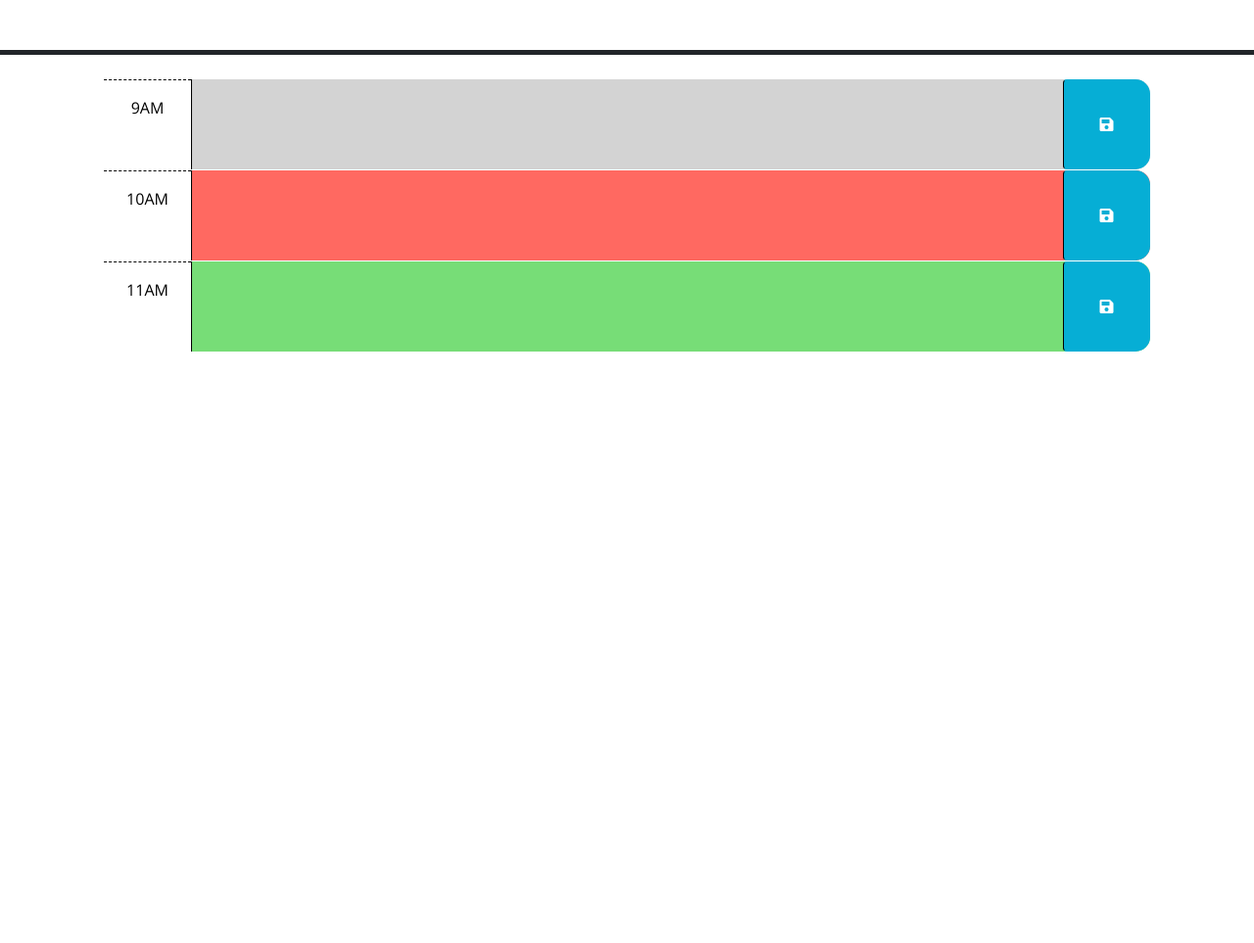
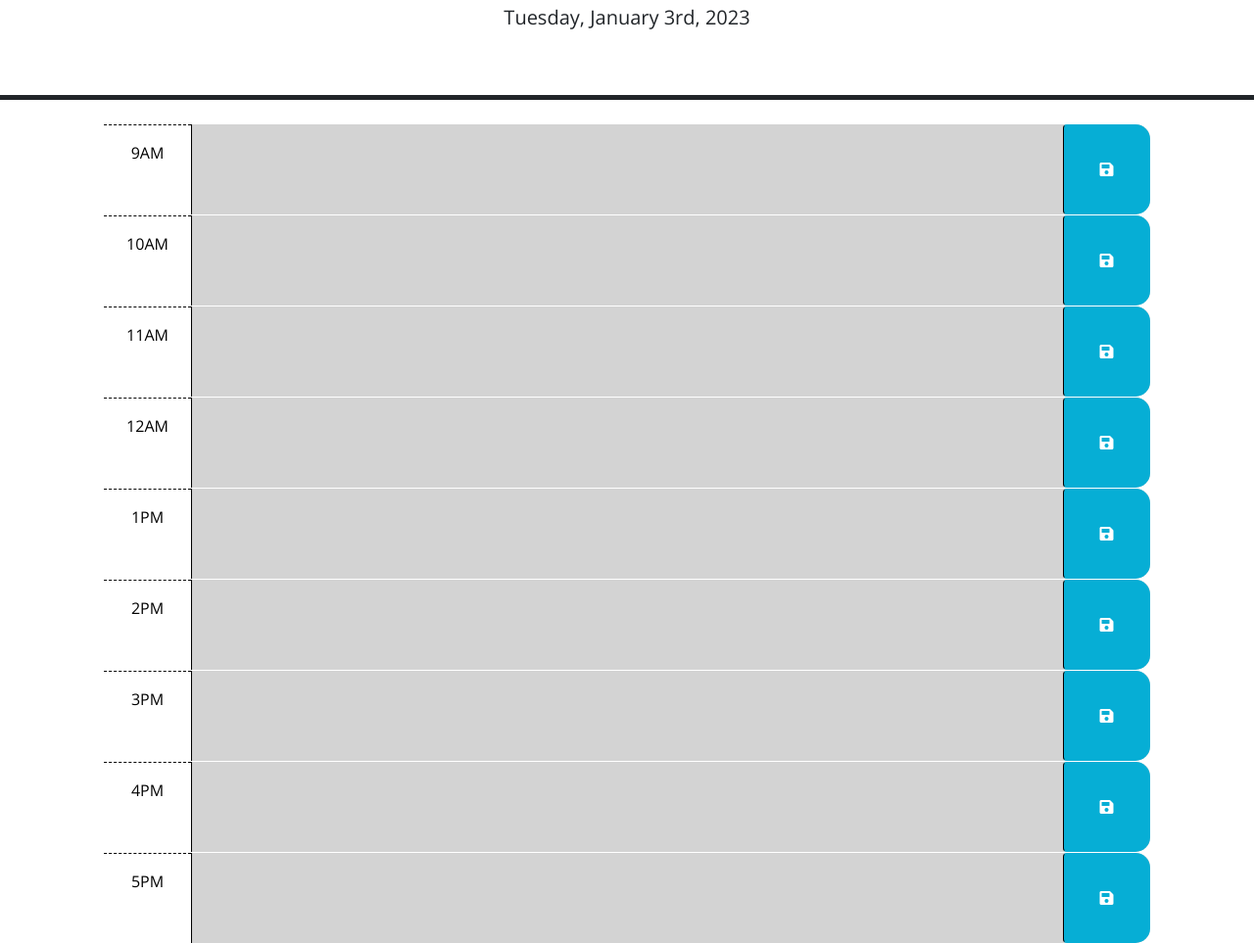
Before and after one commit to jcherwin/Work-Day-Scheduler, a plain HTML site: page index.html in a window 1280 px wide. Shown: the part 176-1139 px from the top of the page at 98% size. Before the commit the page ends 800 px from the top, so only its background shows below. Drawn offline with nearby package versions, Linux system fonts and the light colour scheme.

Commit message:
Update all starter code to feature complete

```diff
--- a/assets/js/script.js
+++ b/assets/js/script.js
@@ -1,23 +1,48 @@
-// Wrap all code that interacts with the DOM in a call to jQuery to ensure that
-// the code isn't run until the browser has finished rendering all the elements
-// in the html.
-$(function () {
-  // TODO: Add a listener for click events on the save button. This code should
-  // use the id in the containing time-block as a key to save the user input in
-  // local storage. HINT: What does `this` reference in the click listener
-  // function? How can DOM traversal be used to get the "hour-x" id of the
-  // time-block containing the button that was clicked? How might the id be
-  // useful when saving the description in local storage?
-  //
-  // TODO: Add code to apply the past, present, or future class to each time
-  // block by comparing the id to the current hour. HINTS: How can the id
-  // attribute of each time-block be used to conditionally add or remove the
-  // past, present, and future classes? How can Day.js be used to get the
-  // current hour in 24-hour time?
-  //
-  // TODO: Add code to get any user input that was saved in localStorage and set
-  // the values of the corresponding textarea elements. HINT: How can the id
-  // attribute of each time-block be used to do this?
-  //
-  // TODO: Add code to display the current date in the header of the page.
+$(function(){
+  $('.saveBtn').on('click', function(){
+    // Get values to save to localStorage
+    var time = $(this).parent().attr('id');
+    var desc = $(this).siblings('.description').val();
+
+    localStorage.setItem(time, desc);
+
+    $('#myModal').modal('show');
+  });
+
+  function hourCompare(){
+    // Create a dayjs object containing the current hour (0-23)
+    var hourNow = dayjs().hour();
+
+    // Return all of the time blocks from html to loop over them
+    $('.time-block').each(function(){
+      // Takes the ID of each time block, splits it into an array of two parts, then returns the latter half containing the number value
+      var hourId = parseInt($(this).attr('id').split('-')[1]);
+
+      if(hourId < hourNow){  //if the current block is LESS than the current hour
+        $(this).addClass('past');
+      }else if(hourId === hourNow){  //if the current block is EQUAL TO the current hour
+        $(this).removeClass('past');  //cleanup other classes to avoid conflicts
+        $(this).addClass('present');
+      }else{  //if the other 2 conditions arent met, so future
+        $(this).removeClass('past');
+        $(this).removeClass('present');
+        $(this).addClass('future');
+      }
+    });
+  }
+  //Call function right away, and then every minute
+  hourCompare();
+  setInterval(hourCompare, 60000);
+
+  // Loop over each time block
+  $('.time-block').each(function(){
+    var hourId = $(this).attr('id');
+    var storedText = localStorage.getItem(hourId);
+
+    // Select the decription textarea of each time block and load any saved data
+    $(this).children('.description').val(storedText);
+  });
+
+  // Display the current date in the header of the page. (with advancedFormat dayjs plugin)
+  $('#currentDay').text(dayjs().format('dddd, MMMM Do, YYYY'));
 });
--- a/index.html
+++ b/index.html
@@ -5,9 +5,10 @@
     <meta name="viewport" content="width=device-width, initial-scale=1.0" />
     <meta http-equiv="X-UA-Compatible" content="ie=edge" />
     <link
+      href="https://cdn.jsdelivr.net/npm/bootstrap@5.1.3/dist/css/bootstrap.min.css"
       rel="stylesheet"
-      href="https://cdn.jsdelivr.net/npm/bootstrap@5.1.3/dist/css/bootstrap.min.css"
-    />
+      integrity="sha384-1BmE4kWBq78iYhFldvKuhfTAU6auU8tT94WrHftjDbrCEXSU1oBoqyl2QvZ6jIW3"
+      crossorigin="anonymous">
     <link
       rel="stylesheet"
       href="https://use.fontawesome.com/releases/v5.8.1/css/all.css"
@@ -28,19 +29,29 @@
       <p class="lead">A simple calendar app for scheduling your work day</p>
       <p id="currentDay" class="lead"></p>
     </header>
+
+    <div class="modal fade" id="myModal" tabindex="-1" role="dialog" aria-hidden="true">
+      <div class="modal-dialog modal-dialog-centered" role="document">
+        <div class="modal-content">
+          <div class="modal-header">
+            <h5 class="modal-title">Notification</h5>
+            <button type="button" class="btn close" data-bs-dismiss="modal" aria-label="Close">
+              <span aria-hidden="true">&times;</span>
+            </button>
+          </div>
+          <div class="modal-body">
+            Item saved to localStorage
+          </div>
+          <div class="modal-footer">
+            <button type="button" class="btn btn-secondary" data-bs-dismiss="modal">Close</button>
+          </div>
+        </div>
+      </div>
+    </div>
+
     <div class="container-lg px-5">
-      <!-- Use class for "past", "present", and "future" to apply styles to the
-        time-block divs accordingly. The javascript will need to do this by
-        adding/removing these classes on each div by comparing the hour in the
-        id to the current hour. The html provided below is meant to be an example
-        demonstrating how the css provided can be leveraged to create the
-        desired layout and colors. The html below should be removed or updated
-        in the finished product. Remember to delete this comment once the
-        code is implemented.
-        -->
 
-      <!-- Example of a past time block. The "past" class adds a gray background color. -->
-      <div id="hour-9" class="row time-block past">
+      <div id="hour-9" class="row time-block">
         <div class="col-2 col-md-1 hour text-center py-3">9AM</div>
         <textarea class="col-8 col-md-10 description" rows="3"> </textarea>
         <button class="btn saveBtn col-2 col-md-1" aria-label="save">
@@ -48,8 +59,7 @@
         </button>
       </div>
 
-      <!-- Example of a a present time block. The "present" class adds a red background color. -->
-      <div id="hour-10" class="row time-block present">
+      <div id="hour-10" class="row time-block">
         <div class="col-2 col-md-1 hour text-center py-3">10AM</div>
         <textarea class="col-8 col-md-10 description" rows="3"> </textarea>
         <button class="btn saveBtn col-2 col-md-1" aria-label="save">
@@ -57,8 +67,7 @@
         </button>
       </div>
 
-      <!-- Example of a future time block. The "future" class adds a green background color. -->
-      <div id="hour-11" class="row time-block future">
+      <div id="hour-11" class="row time-block">
         <div class="col-2 col-md-1 hour text-center py-3">11AM</div>
         <textarea class="col-8 col-md-10 description" rows="3"> </textarea>
         <button class="btn saveBtn col-2 col-md-1" aria-label="save">
@@ -66,12 +75,70 @@
         </button>
       </div>
 
+      <div id="hour-12" class="row time-block">
+        <div class="col-2 col-md-1 hour text-center py-3">12AM</div>
+        <textarea class="col-8 col-md-10 description" rows="3"> </textarea>
+        <button class="btn saveBtn col-2 col-md-1" aria-label="save">
+          <i class="fas fa-save" aria-hidden="true"></i>
+        </button>
+      </div>
+
+      <div id="hour-13" class="row time-block">
+        <div class="col-2 col-md-1 hour text-center py-3">1PM</div>
+        <textarea class="col-8 col-md-10 description" rows="3"> </textarea>
+        <button class="btn saveBtn col-2 col-md-1" aria-label="save">
+          <i class="fas fa-save" aria-hidden="true"></i>
+        </button>
+      </div>
+
+      <div id="hour-14" class="row time-block">
+        <div class="col-2 col-md-1 hour text-center py-3">2PM</div>
+        <textarea class="col-8 col-md-10 description" rows="3"> </textarea>
+        <button class="btn saveBtn col-2 col-md-1" aria-label="save">
+          <i class="fas fa-save" aria-hidden="true"></i>
+        </button>
+      </div>
+
+      <div id="hour-15" class="row time-block">
+        <div class="col-2 col-md-1 hour text-center py-3">3PM</div>
+        <textarea class="col-8 col-md-10 description" rows="3"> </textarea>
+        <button class="btn saveBtn col-2 col-md-1" aria-label="save">
+          <i class="fas fa-save" aria-hidden="true"></i>
+        </button>
+      </div>
+
+      <div id="hour-16" class="row time-block">
+        <div class="col-2 col-md-1 hour text-center py-3">4PM</div>
+        <textarea class="col-8 col-md-10 description" rows="3"> </textarea>
+        <button class="btn saveBtn col-2 col-md-1" aria-label="save">
+          <i class="fas fa-save" aria-hidden="true"></i>
+        </button>
+      </div>
+
+      <div id="hour-17" class="row time-block">
+        <div class="col-2 col-md-1 hour text-center py-3">5PM</div>
+        <textarea class="col-8 col-md-10 description" rows="3"> </textarea>
+        <button class="btn saveBtn col-2 col-md-1" aria-label="save">
+          <i class="fas fa-save" aria-hidden="true"></i>
+        </button>
+      </div>
+
+    </div>
+
     <script src="https://code.jquery.com/jquery-3.4.1.min.js"></script>
+    <script
+      src="https://cdn.jsdelivr.net/npm/bootstrap@5.1.3/dist/js/bootstrap.bundle.min.js"
+      integrity="sha384-ka7Sk0Gln4gmtz2MlQnikT1wXgYsOg+OMhuP+IlRH9sENBO0LRn5q+8nbTov4+1p"
+      crossorigin="anonymous"
+    ></script>
     <script
       src="https://cdn.jsdelivr.net/npm/dayjs@1.11.3/dayjs.min.js"
       integrity="sha256-iu/zLUB+QgISXBLCW/mcDi/rnf4m4uEDO0wauy76x7U="
       crossorigin="anonymous"
     ></script>
+    <!--Import dayjs plugin to enable ordinal date in header-->
+    <script src="https://cdn.jsdelivr.net/npm/dayjs@1.11.3/plugin/advancedFormat.js"></script>
+    <script>dayjs.extend(window.dayjs_plugin_advancedFormat)</script>
 
     <script src="assets/js/script.js"></script>
   </body>
```
Also changed, not shown: assets/images/demo-screenshot.gif (added), 1 other file.
